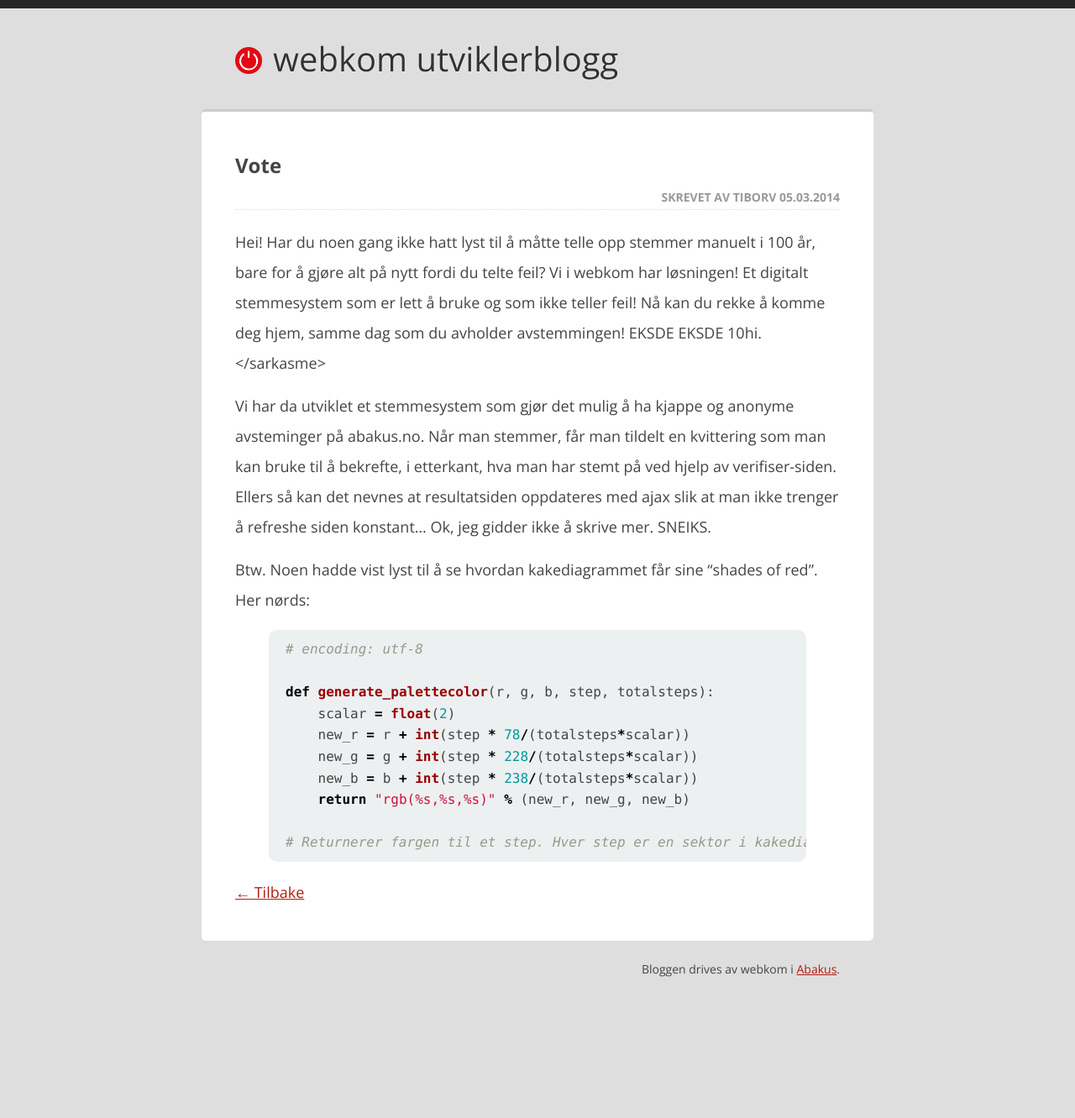
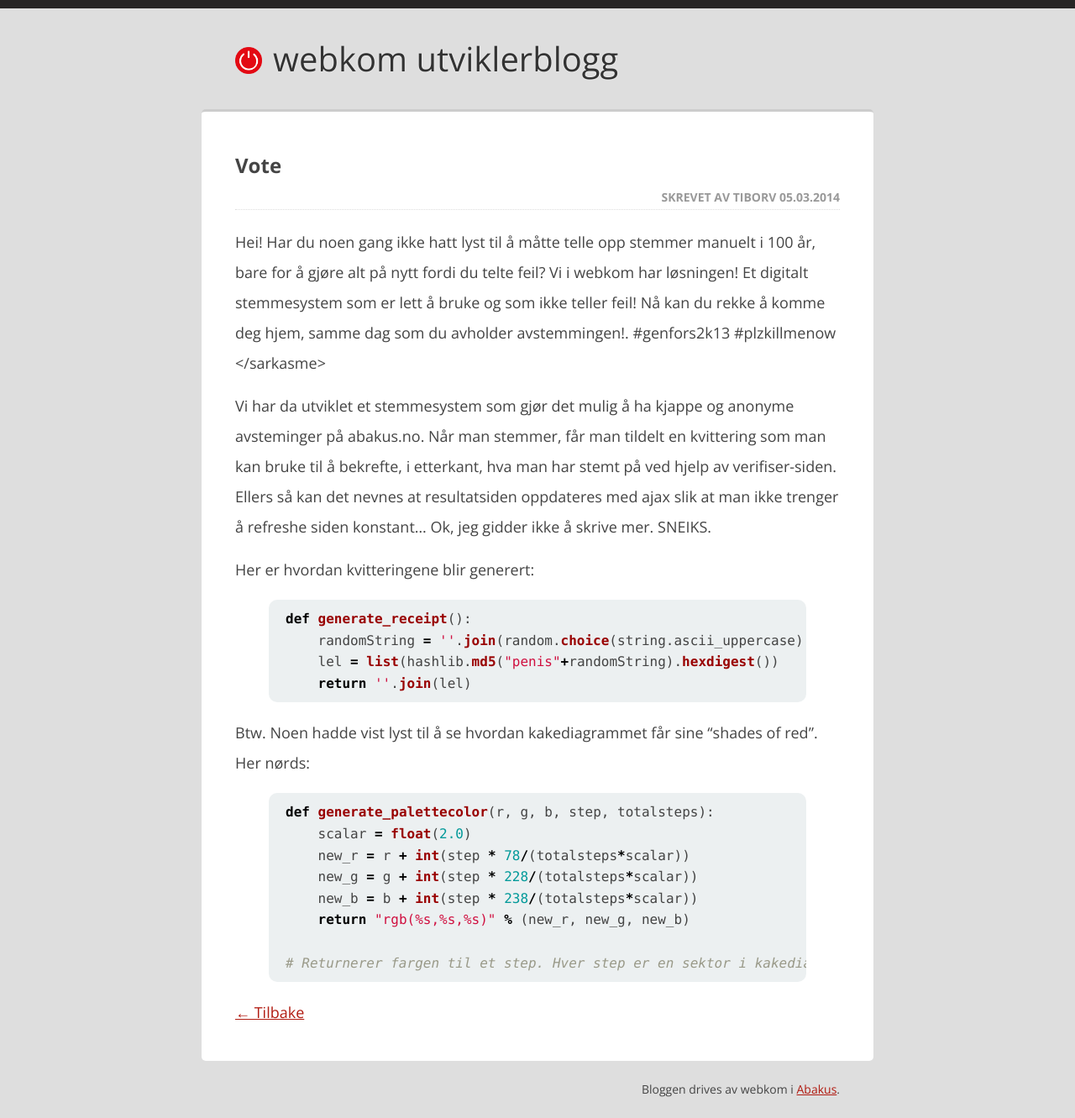
Before and after one commit to webkom/webkom.github.io, a Jekyll site: the page built from _posts/2014-03-05-vote.md, in a window 1280 px wide. Shown: the whole page at 84% size. Built offline with Jekyll 4.4.1, drawn with Linux system fonts in a browser that asks for light colours; before the commit the page ends 1188 px from its top, so only the background shows below that.

Commit message:
2014-03-05-vote

```diff
--- a/_posts/2014-03-05-vote.md
+++ b/_posts/2014-03-05-vote.md
@@ -4,19 +4,28 @@ title: Vote
 author: Tiborv
 ---
 
-Hei! Har du noen gang ikke hatt lyst til å måtte telle opp stemmer manuelt i 100 år, bare for å gjøre alt på nytt fordi du telte feil? Vi i webkom har løsningen! Et digitalt stemmesystem som er lett å bruke og som ikke teller feil! Nå kan du rekke å komme deg hjem, samme dag som du avholder avstemmingen! EKSDE EKSDE 10hi.
+Hei! Har du noen gang ikke hatt lyst til å måtte telle opp stemmer manuelt i 100 år, bare for å gjøre alt på nytt fordi du telte feil? Vi i webkom har løsningen! Et digitalt stemmesystem som er lett å bruke og som ikke teller feil! Nå kan du rekke å komme deg hjem, samme dag som du avholder avstemmingen!. #genfors2k13 #plzkillmenow
 </sarkasme>
 
 Vi har da utviklet et stemmesystem som gjør det mulig å ha kjappe og anonyme avsteminger på abakus.no. Når man stemmer, får man tildelt en kvittering som man kan bruke til å bekrefte, i etterkant, hva man har stemt på ved hjelp av verifiser-siden. Ellers så kan det nevnes at resultatsiden oppdateres med ajax slik at man ikke trenger å refreshe siden konstant…
 Ok, jeg gidder ikke å skrive mer. SNEIKS.
 
+Her er hvordan kvitteringene blir generert:
+{% highlight python %}
+
+def generate_receipt():
+    randomString = ''.join(random.choice(string.ascii_uppercase) for i in range(10))
+    lel = list(hashlib.md5("penis"+randomString).hexdigest())
+    return ''.join(lel)
+
+{% endhighlight %}
+
 Btw. Noen hadde vist lyst til å se hvordan kakediagrammet får sine "shades of red".
 Her nørds:
 {% highlight python %}
-# encoding: utf-8
 
 def generate_palettecolor(r, g, b, step, totalsteps):
-    scalar = float(2)
+    scalar = float(2.0)
     new_r = r + int(step * 78/(totalsteps*scalar))
     new_g = g + int(step * 228/(totalsteps*scalar))
     new_b = b + int(step * 238/(totalsteps*scalar))
```
